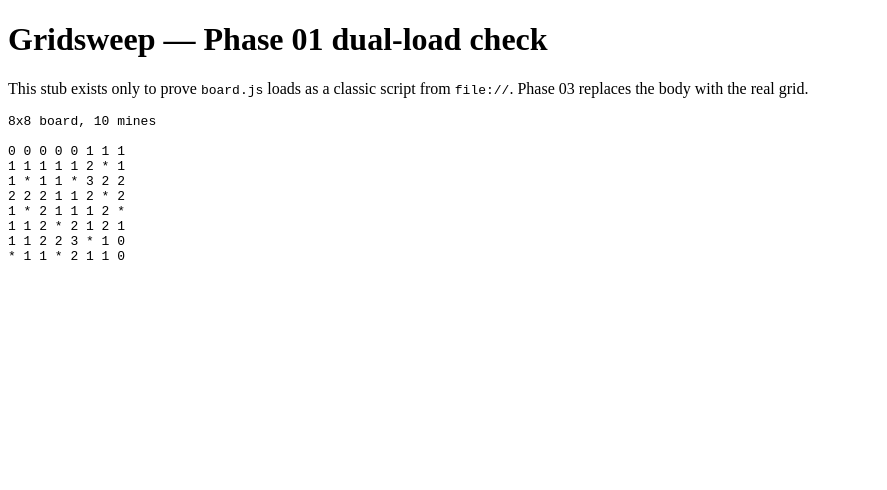
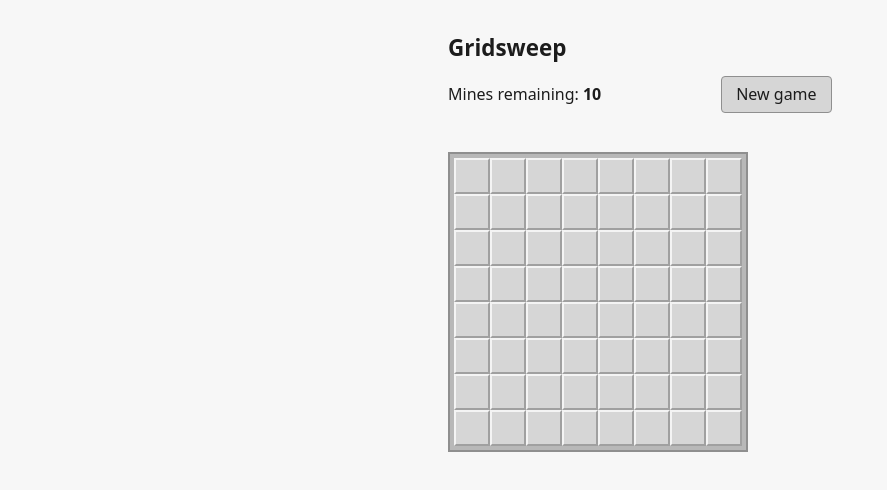
Before and after one commit to rstehwien/spec-driven-ai-dev, a plain HTML site: page examples/gridsweep/index.html in a window 1280 px wide. Shown: the whole page, without its empty margins (0-887 px from the left). Drawn offline with Linux system fonts and the light colour scheme.

Commit message:
gridsweep 001 implment phase 3

```diff
--- a/examples/gridsweep/index.html
+++ b/examples/gridsweep/index.html
@@ -1,30 +1,37 @@
 <!doctype html>
+<html lang="en">
+<head>
 <meta charset="utf-8">
-<title>Gridsweep — Phase 01 dual-load check</title>
-<h1>Gridsweep — Phase 01 dual-load check</h1>
-<p>
-  This stub exists only to prove <code>board.js</code> loads as a classic script
-  from <code>file://</code>. Phase 03 replaces the body with the real grid.
-</p>
-<pre id="dump">board.js did not load.</pre>
+<meta name="viewport" content="width=device-width, initial-scale=1">
+<title>Gridsweep</title>
+<link rel="stylesheet" href="styles.css">
+</head>
+<body>
+<main class="game">
+  <h1>Gridsweep</h1>
+
+  <div class="hud">
+    <p class="counter">
+      Mines remaining: <span id="mines-remaining">10</span>
+    </p>
+    <button type="button" id="new-game">New game</button>
+  </div>
+
+  <!-- The status line is the only announcement the spec allows: no separate
+       live region reports cascades or game end. -->
+  <p id="status" class="status" role="status"></p>
+
+  <div
+    id="board"
+    class="board"
+    role="grid"
+    aria-label="Gridsweep board, 8 rows by 8 columns"
+  ></div>
+</main>
+
+<!-- Classic scripts, in order. A page opened over file:// refuses module
+     scripts, so neither file may ever become type="module". -->
 <script src="board.js"></script>
-<script>
-  (function () {
-    var snapshot = Gridsweep.createGame().snapshot();
-    var lines = [
-      snapshot.rows + 'x' + snapshot.columns + ' board, ' +
-        snapshot.mineCount + ' mines',
-      '',
-    ];
-    snapshot.cells.forEach(function (row) {
-      lines.push(
-        row
-          .map(function (cell) {
-            return cell.mine ? '*' : String(cell.adjacent);
-          })
-          .join(' '),
-      );
-    });
-    document.getElementById('dump').textContent = lines.join('\n');
-  })();
-</script>
+<script src="ui.js"></script>
+</body>
+</html>
--- /dev/null
+++ b/examples/gridsweep/styles.css
@@ -0,0 +1,137 @@
+/* Gridsweep styling: one plain stylesheet, no theme switching, no animations,
+   nothing loaded from the network. */
+
+:root {
+  --cell-size: 2.25rem;
+  --board-bg: #b8b8b8;
+  --hidden-face: #d6d6d6;
+  --revealed-face: #ececec;
+  --edge-light: #f4f4f4;
+  --edge-dark: #8f8f8f;
+  --ink: #1c1c1c;
+  --focus: #0b62d0;
+}
+
+body {
+  margin: 0;
+  padding: 2rem 1rem;
+  background: #f7f7f7;
+  color: var(--ink);
+  font: 16px/1.45 system-ui, -apple-system, "Segoe UI", Helvetica, Arial,
+    sans-serif;
+}
+
+.game {
+  max-width: 24rem;
+  margin: 0 auto;
+}
+
+h1 {
+  font-size: 1.4rem;
+  margin: 0 0 0.75rem;
+}
+
+.hud {
+  display: flex;
+  align-items: center;
+  justify-content: space-between;
+  gap: 1rem;
+  margin-bottom: 0.5rem;
+}
+
+.counter {
+  margin: 0;
+  font-variant-numeric: tabular-nums;
+}
+
+#mines-remaining {
+  font-weight: 700;
+}
+
+#new-game {
+  font: inherit;
+  padding: 0.35rem 0.9rem;
+  border: 1px solid var(--edge-dark);
+  border-radius: 4px;
+  background: var(--hidden-face);
+  color: inherit;
+  cursor: pointer;
+}
+
+#new-game:focus-visible {
+  outline: 3px solid var(--focus);
+  outline-offset: 2px;
+}
+
+.status {
+  margin: 0 0 0.5rem;
+  min-height: 1.45em; /* reserve the line so the board never shifts */
+  font-weight: 700;
+}
+
+/* The board */
+
+.board {
+  display: inline-block;
+  padding: 4px;
+  background: var(--board-bg);
+  border: 2px solid var(--edge-dark);
+  user-select: none;
+}
+
+.row {
+  display: flex;
+}
+
+.cell {
+  box-sizing: border-box;
+  width: var(--cell-size);
+  height: var(--cell-size);
+  display: flex;
+  align-items: center;
+  justify-content: center;
+  font-size: 1.15rem;
+  font-weight: 700;
+  font-family: "SFMono-Regular", Menlo, Consolas, monospace;
+  line-height: 1;
+}
+
+/* A hidden cell is raised; a revealed cell is flat and inset. The two read as
+   different surfaces even before any digit is drawn. */
+.cell.hidden {
+  background: var(--hidden-face);
+  border: 2px outset var(--edge-light);
+  cursor: pointer;
+}
+
+.cell.revealed {
+  background: var(--revealed-face);
+  border: 1px solid var(--edge-dark);
+}
+
+.cell.marked {
+  color: #c00000;
+}
+
+.cell.mine {
+  background: #e8b4b4;
+  color: #000;
+}
+
+/* Classic per-digit colours. A zero-count revealed cell carries no count-N
+   class at all and so renders blank. */
+.cell.count-1 { color: #0000ff; }
+.cell.count-2 { color: #007b00; }
+.cell.count-3 { color: #ff0000; }
+.cell.count-4 { color: #00007b; }
+.cell.count-5 { color: #7b0000; }
+.cell.count-6 { color: #007b7b; }
+.cell.count-7 { color: #000000; }
+.cell.count-8 { color: #7b7b7b; }
+
+/* The cursor cell must be obvious. :focus rather than :focus-visible, because
+   the cursor is the game's own pointer and should show however it was moved. */
+.cell:focus {
+  outline: 3px solid var(--focus);
+  outline-offset: -3px;
+}
--- /dev/null
+++ b/examples/gridsweep/ui.js
@@ -0,0 +1,153 @@
+'use strict';
+
+// Gridsweep DOM layer.
+//
+// Every DOM reference in the project lives here. This file is loaded only by
+// index.html, as a classic script after board.js, and is never required by the
+// test suite. It contains no game rules: it reads a snapshot and paints it.
+
+(function () {
+  var MARK_GLYPH = '⚑'; // black flag
+  var MINE_GLYPH = '✹'; // twelve-pointed star, stands in for the mine
+
+  var game = Gridsweep.createGame();
+
+  // The roving-tabindex holder. Arrow-key movement is Phase 04; this phase
+  // only has to keep exactly one cell in the tab order and keep it correct
+  // across re-renders.
+  var cursor = { row: 0, column: 0 };
+
+  var boardElement = document.getElementById('board');
+  var statusElement = document.getElementById('status');
+  var counterElement = document.getElementById('mines-remaining');
+
+  // The 64 cell elements are built once and then updated in place. Rebuilding
+  // the grid on every render would destroy the focused element mid-keystroke
+  // and drop focus to the body, which is exactly the roving-tabindex trap.
+  var cellElements = [];
+
+  function buildGrid(snapshot) {
+    boardElement.textContent = '';
+    cellElements = [];
+
+    for (var row = 0; row < snapshot.rows; row += 1) {
+      var rowElement = document.createElement('div');
+      rowElement.className = 'row';
+      rowElement.setAttribute('role', 'row');
+
+      var rowCells = [];
+      for (var column = 0; column < snapshot.columns; column += 1) {
+        var cellElement = document.createElement('div');
+        cellElement.className = 'cell';
+        cellElement.setAttribute('role', 'gridcell');
+        cellElement.setAttribute('tabindex', '-1');
+        cellElement.dataset.row = String(row);
+        cellElement.dataset.column = String(column);
+        rowElement.appendChild(cellElement);
+        rowCells.push(cellElement);
+      }
+
+      boardElement.appendChild(rowElement);
+      cellElements.push(rowCells);
+    }
+  }
+
+  function cellLabel(cell, row, column) {
+    var where = 'Row ' + (row + 1) + ', column ' + (column + 1) + ', ';
+
+    if (cell.marked) return where + 'marked';
+    if (!cell.revealed) return where + 'hidden';
+    if (cell.mine) return where + 'mine';
+    if (cell.adjacent === 0) return where + 'empty';
+    return (
+      where +
+      cell.adjacent +
+      (cell.adjacent === 1 ? ' adjacent mine' : ' adjacent mines')
+    );
+  }
+
+  // A hidden cell must never leak whether it holds a mine. The snapshot still
+  // carries `mine` on every cell -- Phase 05 needs it to open the board at game
+  // end -- so the renderer is the boundary that keeps it out of the DOM.
+  function cellFace(cell) {
+    if (cell.marked) return MARK_GLYPH;
+    if (!cell.revealed) return '';
+    if (cell.mine) return MINE_GLYPH;
+    if (cell.adjacent === 0) return '';
+    return String(cell.adjacent);
+  }
+
+  function cellClassName(cell) {
+    var names = ['cell'];
+
+    if (cell.revealed) {
+      names.push('revealed');
+      if (cell.mine) names.push('mine');
+      else if (cell.adjacent > 0) names.push('count-' + cell.adjacent);
+    } else {
+      names.push('hidden');
+      if (cell.marked) names.push('marked');
+    }
+
+    return names.join(' ');
+  }
+
+  function countMarks(snapshot) {
+    var marks = 0;
+    snapshot.cells.forEach(function (line) {
+      line.forEach(function (cell) {
+        if (cell.marked) marks += 1;
+      });
+    });
+    return marks;
+  }
+
+  function render(snapshot) {
+    for (var row = 0; row < snapshot.rows; row += 1) {
+      for (var column = 0; column < snapshot.columns; column += 1) {
+        var cell = snapshot.cells[row][column];
+        var element = cellElements[row][column];
+
+        element.className = cellClassName(cell);
+        element.textContent = cellFace(cell);
+        element.setAttribute('aria-label', cellLabel(cell, row, column));
+        element.setAttribute(
+          'tabindex',
+          row === cursor.row && column === cursor.column ? '0' : '-1',
+        );
+      }
+    }
+
+    counterElement.textContent = String(
+      snapshot.mineCount - countMarks(snapshot),
+    );
+
+    // Win and loss messages are Phase 05. While a game is in progress the
+    // status line stays empty rather than narrating every move.
+    statusElement.textContent = '';
+
+    return snapshot;
+  }
+
+  function refresh() {
+    return render(game.snapshot());
+  }
+
+  function setCursor(row, column) {
+    cursor = { row: row, column: column };
+    refresh();
+    cellElements[row][column].focus();
+  }
+
+  buildGrid(game.snapshot());
+  refresh();
+
+  // A small handle for driving the page from the console during manual
+  // verification, and the fast path the plan asks for when checking a win
+  // without clicking 54 cells by hand. Input wiring is Phase 04.
+  globalThis.GridsweepUI = {
+    game: game,
+    refresh: refresh,
+    setCursor: setCursor,
+  };
+})();
```
Also changed, not shown: examples/gridsweep/test/board.test.js (+80 -0 lines), 2 other files.
